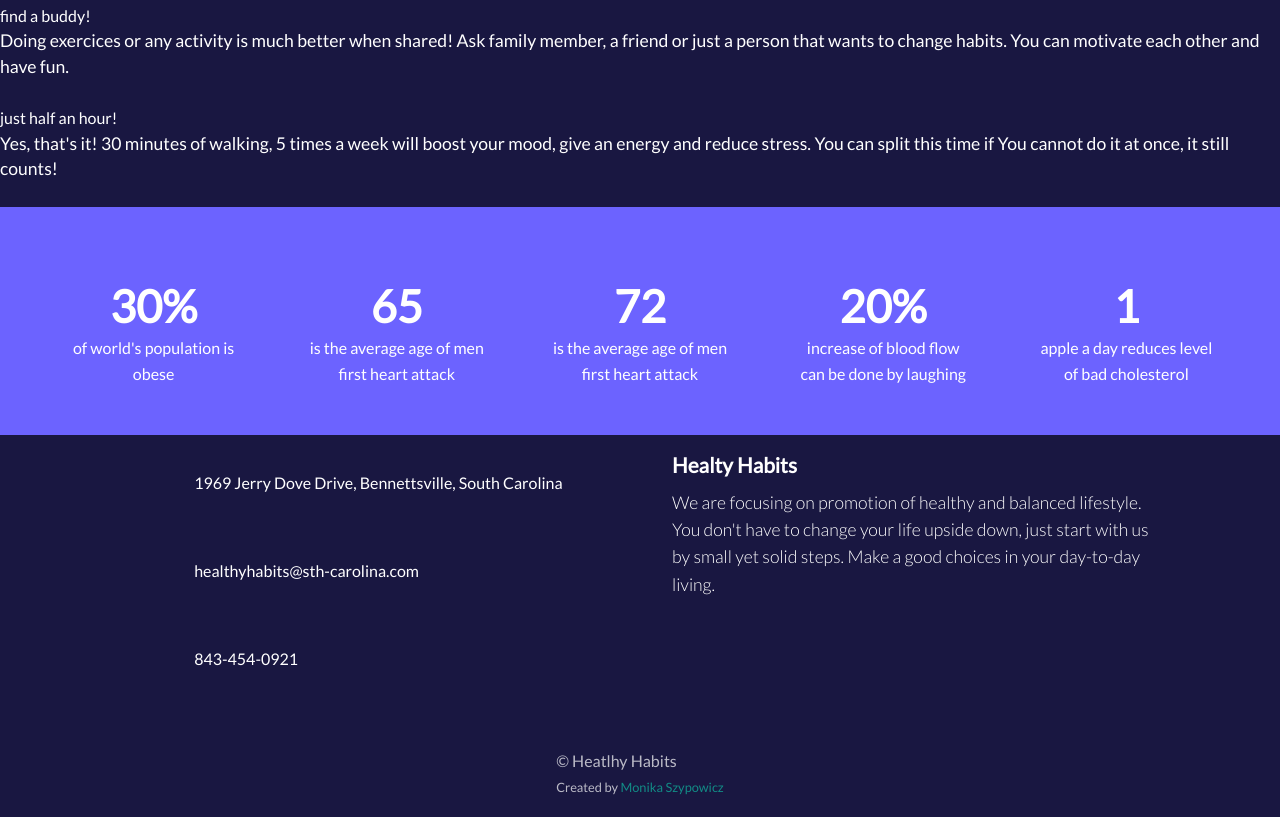
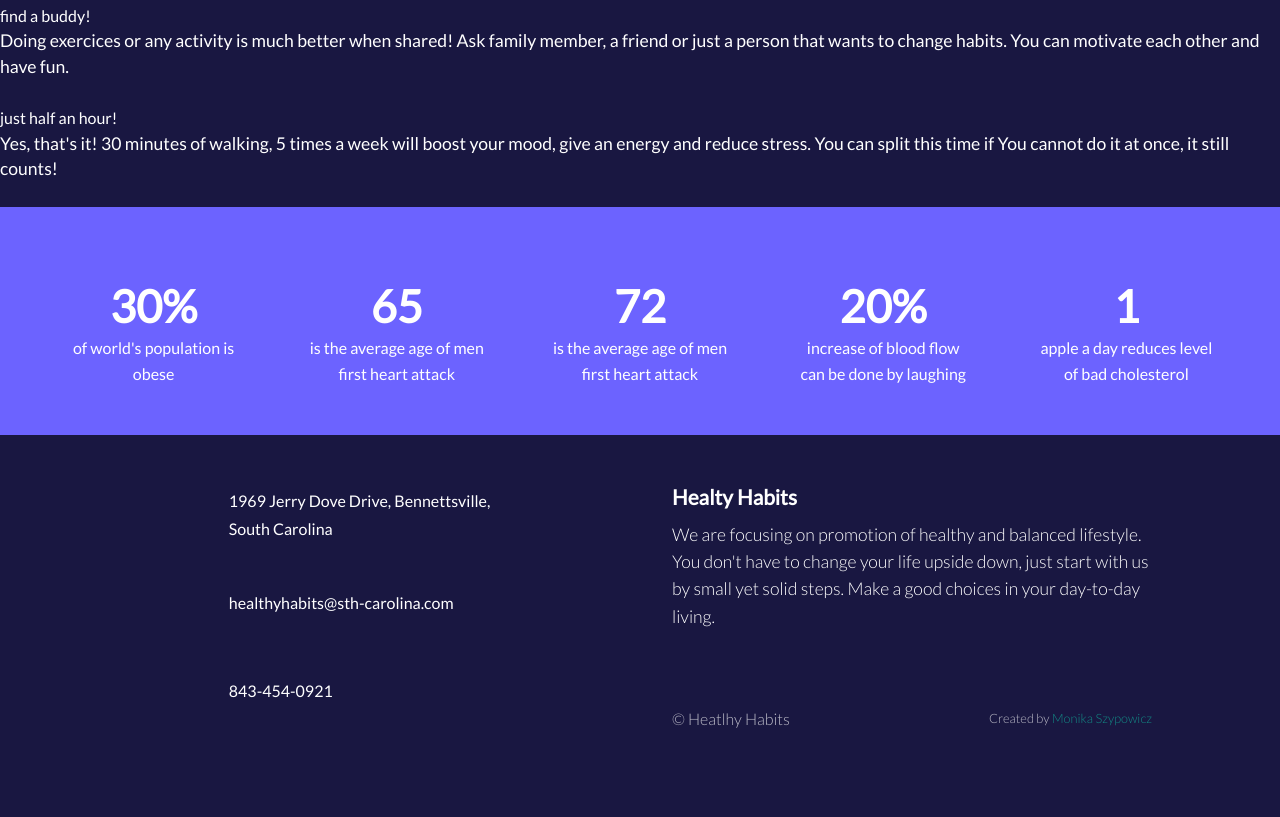
Before and after one commit to Moniaesz/healty-habits-website-project, a website: page src/index.html in a window 1280 px wide. Shown: the part 1782-2599 px from the top of the page. After the commit the page ends 2577 px from the top, so only its background shows below. Drawn offline with nearby package versions, Linux system fonts and the light colour scheme.

Commit message:
footer polish up

```diff
--- a/src/index.html
+++ b/src/index.html
@@ -206,10 +206,10 @@
 					<img class="social-icons__img" src="assets/icons/social-media/github.svg" alt="">
 					<img class="social-icons__img" src="assets/icons/social-media/facebook.svg" alt="">
 				</div>
-			</div>
-			<div class="small-footer">
-				<p class="copy"> © Heatlhy Habits</p>
-				<p class="created-by">Created by<a href="https://www.linkedin.com/in/monika-szypowicz/" target="blank"> Monika Szypowicz</a></p>
+				<div class="small-footer">
+					<p class="copy"> © Heatlhy Habits</p>
+					<p class="created-by">Created by<a href="https://www.linkedin.com/in/monika-szypowicz/" target="blank"> Monika Szypowicz</a></p>
+				</div>
 			</div>
 		</div>
 	</footer>
--- a/src/sass/main.scss
+++ b/src/sass/main.scss
@@ -288,7 +288,7 @@ img {
 #page__footer {
 	background: $darkBlue;
 	line-height: 1.7rem;
-	padding: 1rem;
+	padding: 2rem 1rem;
 }
 .page__footer__inner {
 	display: grid;
@@ -312,7 +312,7 @@ img {
 	}
 }
 .contact-details {
-	max-width: 30rem;
+	max-width: 20rem;
 }
 .company-description {
 	max-width: 30rem;
@@ -381,12 +381,12 @@ img {
 
 
 @media screen and (min-width: 931px) {
-	.page__footer {
-		padding: 3rem;
+	#page__footer {
+		padding: 3rem 1rem;
 	}
 	.page__footer__inner {
 		grid-template-columns: 5rem 1fr 1fr 5rem;
-		grid-row: repeat(2, 1fr);
+		// grid-row: repeat(2, 1fr);
 		justify-items: center;
 	}
 	.contact-details {
@@ -396,6 +396,8 @@ img {
 		grid-column: 3/4;
 	}
 	.small-footer {
+		display: flex;
+		justify-content: space-between;
 		grid-row: 2;
 		grid-column: 1/-1;
 		margin-top: 2rem
```
Also changed, not shown: src/css/main.css.
